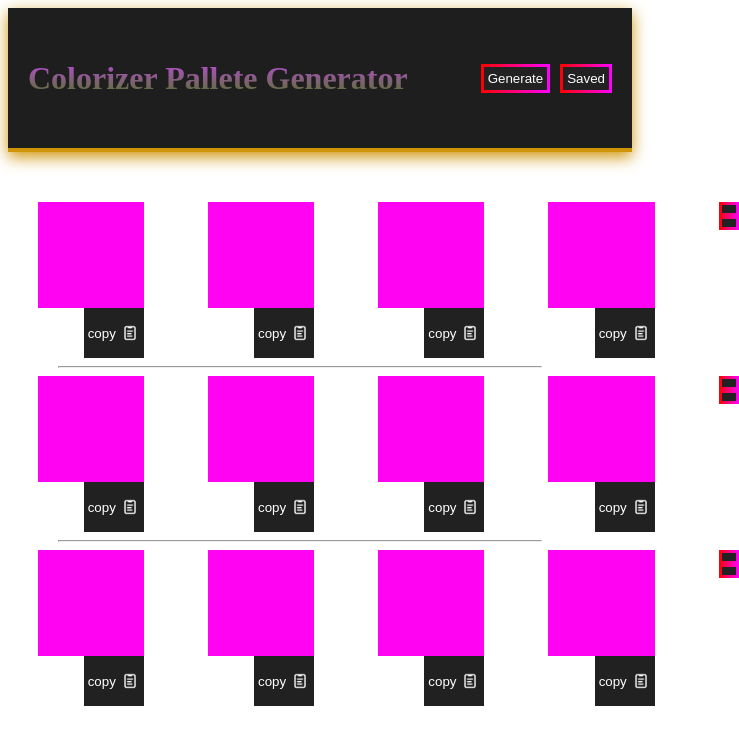
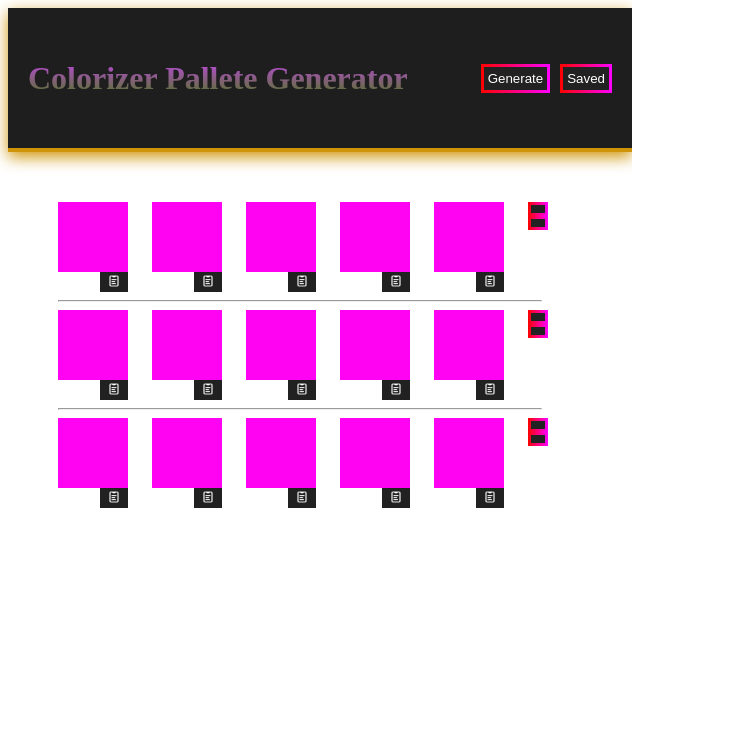
Before and after one commit to simo994q/pallette-generator-ts, a React (Vite) app: page /mypallettes in a window 600 px wide. Shown: the top 744 px of the page, 739 px wide, since content can reach past the window. Built offline with nearby package versions, Linux system fonts and the light colour scheme; the HTML template or start-up script is replaced by a standard one.

Commit message:
breakpoints saved pallettes indtil videre :100:

```diff
--- a/src/Components/ColorCardSaved/ColorCardSaved.module.scss
+++ b/src/Components/ColorCardSaved/ColorCardSaved.module.scss
@@ -13,7 +13,7 @@
         display: flex;
         flex-direction: row;
         justify-content: space-between;
-        font-size: 0.8rem;
+        font-size: 1rem;
         color: #ffffff;
         align-items: center;
 
@@ -27,6 +27,7 @@
             align-items: center;
             color: #ffffff;
             padding: 4px;
+            font-size: 1rem;
 
             img {
                 height: 20px;
@@ -39,6 +40,11 @@
             border: none;
             cursor: pointer;
         }
+        .copyNoText {
+            img {
+                height: 20px;
+            }
+        }
     }
 }
 
@@ -47,6 +53,48 @@
         gap: 3rem;
 
     }
+}
 
+@media (min-width: 600px) and (max-width: 768px) {
+    .wrapper {
+        .codeAndCopy {
+            font-size: 0.8rem;
+            .copyNoText {
+                font-size: 0.8rem;
 
+                img {
+                    height: 18px;
+                }
+            }
+        }
+    }
 }
+
+@media (min-width: 450px) and (max-width: 600px) {
+    .wrapper {
+        .codeAndCopy {
+            font-size: 0.6rem;
+            .copyNoText {
+                font-size: 0.6rem;
+
+                img {
+                    height: 16px;
+                }
+            }
+        }
+    }
+}
+@media (max-width: 450px) {
+    .wrapper {
+        .codeAndCopy {
+            font-size: 0.5rem;
+            .copyNoText {
+                font-size: 0.5rem;
+
+                img {
+                    height: 14px;
+                }
+            }
+        }
+    }
+}
--- a/src/Components/ColorGroupSaved/ColorGroupSaved.module.scss
+++ b/src/Components/ColorGroupSaved/ColorGroupSaved.module.scss
@@ -1,13 +1,11 @@
 .wrapper {
-
     display: flex;
     flex-direction: row;
     // display: grid;
     // grid-template-columns: repeat(auto-fit, minmax(100px, 1fr));
     width: 100%;
     justify-content: center;
-    gap: 4rem;
-
+    gap: 1.5rem;
 }
 
 
@@ -17,6 +15,11 @@
         gap: 1.5rem;
 
     }
+}
 
+@media (min-width: 360px) and (max-width: 450px) {
+    .wrapper {
+        gap: 1rem;
 
+    }
 }
--- a/src/Pages/MyPallettes.tsx
+++ b/src/Pages/MyPallettes.tsx
@@ -12,11 +12,11 @@ export function MyPallettes({ title }: { title: string }) {
             <section className={mypalletsStyle.savedPallets}>
 
                 <ColorGroup>
-                    <ColorCard color={'#ff03f2'} copytext={true} />
-                    <ColorCard color={'#ff03f2'} copytext={true} />
-                    <ColorCard color={'#ff03f2'} copytext={true} />
-                    <ColorCard color={'#ff03f2'} copytext={true} />
-                    <ColorCard color={'#ff03f2'} copytext={true} />
+                    <ColorCard color={'#ff03f2'} copytext={false} />
+                    <ColorCard color={'#ff03f2'} copytext={false} />
+                    <ColorCard color={'#ff03f2'} copytext={false} />
+                    <ColorCard color={'#ff03f2'} copytext={false} />
+                    <ColorCard color={'#ff03f2'} copytext={false} />
                     <div className={mypalletsStyle.buttonsToTheSide}>
                         <Button />
                         <Button />
@@ -28,11 +28,11 @@ export function MyPallettes({ title }: { title: string }) {
                 </div>
                 <hr />
                 <ColorGroup>
-                    <ColorCard color={'#ff03f2'} copytext={true} />
-                    <ColorCard color={'#ff03f2'} copytext={true} />
-                    <ColorCard color={'#ff03f2'} copytext={true} />
-                    <ColorCard color={'#ff03f2'} copytext={true} />
-                    <ColorCard color={'#ff03f2'} copytext={true} />
+                    <ColorCard color={'#ff03f2'} copytext={false} />
+                    <ColorCard color={'#ff03f2'} copytext={false} />
+                    <ColorCard color={'#ff03f2'} copytext={false} />
+                    <ColorCard color={'#ff03f2'} copytext={false} />
+                    <ColorCard color={'#ff03f2'} copytext={false} />
                     <div className={mypalletsStyle.buttonsToTheSide}>
                         <Button />
                         <Button />
@@ -44,11 +44,11 @@ export function MyPallettes({ title }: { title: string }) {
                 </div>
                 <hr />
                 <ColorGroup>
-                    <ColorCard color={'#ff03f2'} copytext={true} />
-                    <ColorCard color={'#ff03f2'} copytext={true} />
-                    <ColorCard color={'#ff03f2'} copytext={true} />
-                    <ColorCard color={'#ff03f2'} copytext={true} />
-                    <ColorCard color={'#ff03f2'} copytext={true} />
+                    <ColorCard color={'#ff03f2'} copytext={false} />
+                    <ColorCard color={'#ff03f2'} copytext={false} />
+                    <ColorCard color={'#ff03f2'} copytext={false} />
+                    <ColorCard color={'#ff03f2'} copytext={false} />
+                    <ColorCard color={'#ff03f2'} copytext={false} />
                     <div className={mypalletsStyle.buttonsToTheSide}>
                         <Button />
                         <Button />
```
